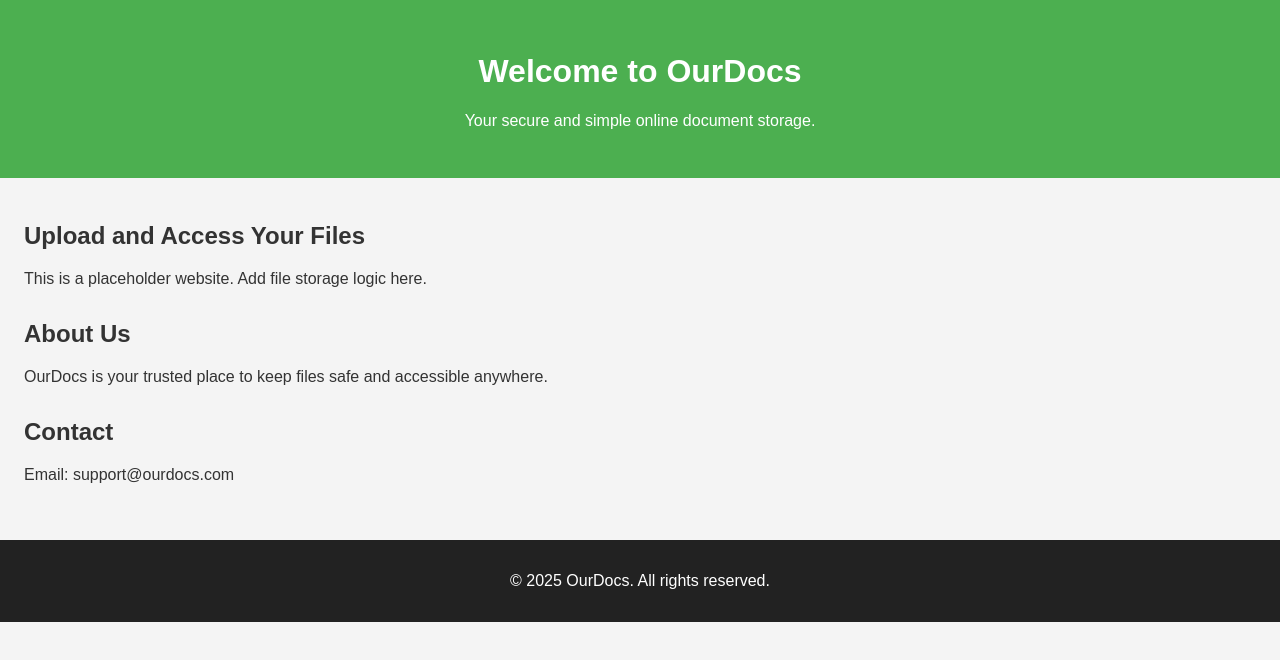
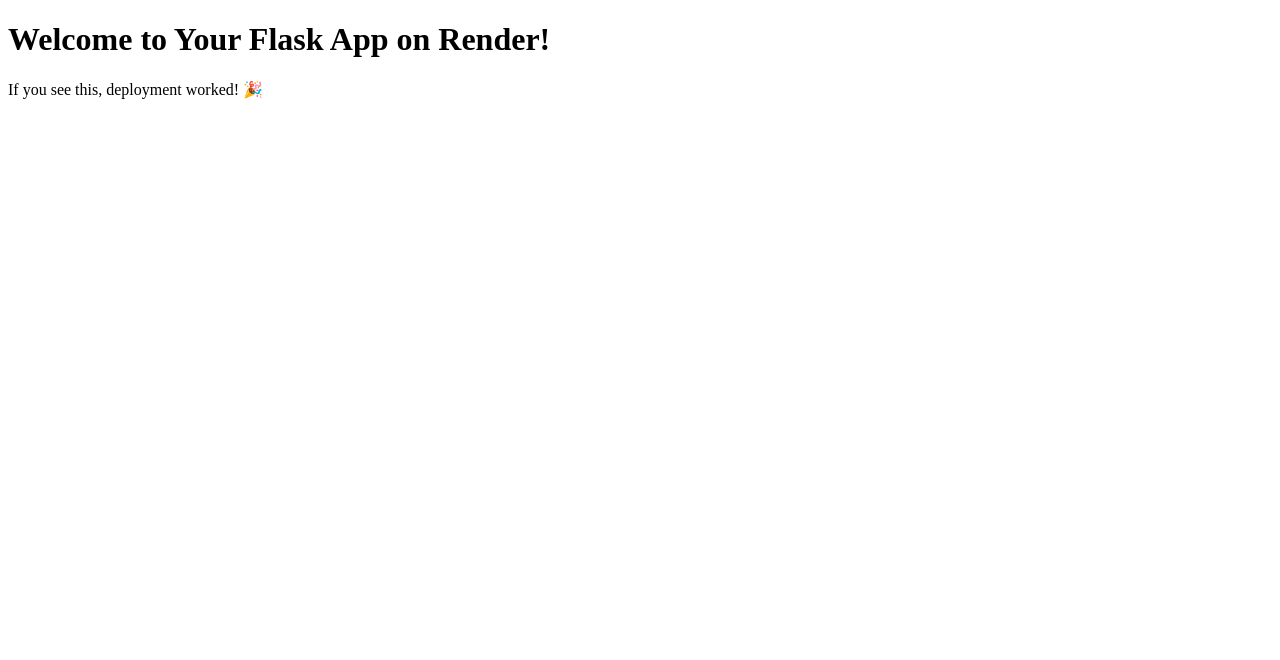
Before and after one commit to sivapothabathuni/ourdocs, a plain HTML site: page index.html in a window 1280 px wide. Drawn offline with Linux system fonts and the light colour scheme.

Commit message:
Add files via upload

```diff
--- a/index.html
+++ b/index.html
@@ -1,33 +1,10 @@
-
 <!DOCTYPE html>
-<html lang="en">
+<html>
 <head>
-    <meta charset="UTF-8">
-    <meta name="viewport" content="width=device-width, initial-scale=1.0">
-    <title>OurDocs - Your Secure Online Drive</title>
-    <link rel="stylesheet" href="style.css">
+  <title>Welcome</title>
 </head>
 <body>
-    <header>
-        <h1>Welcome to OurDocs</h1>
-        <p>Your secure and simple online document storage.</p>
-    </header>
-    <main>
-        <section>
-            <h2>Upload and Access Your Files</h2>
-            <p>This is a placeholder website. Add file storage logic here.</p>
-        </section>
-        <section>
-            <h2>About Us</h2>
-            <p>OurDocs is your trusted place to keep files safe and accessible anywhere.</p>
-        </section>
-        <section>
-            <h2>Contact</h2>
-            <p>Email: support@ourdocs.com</p>
-        </section>
-    </main>
-    <footer>
-        <p>&copy; 2025 OurDocs. All rights reserved.</p>
-    </footer>
+  <h1>Welcome to Your Flask App on Render!</h1>
+  <p>If you see this, deployment worked! 🎉</p>
 </body>
 </html>
```
Also changed, not shown: requirements.txt (added), 2 other files.
